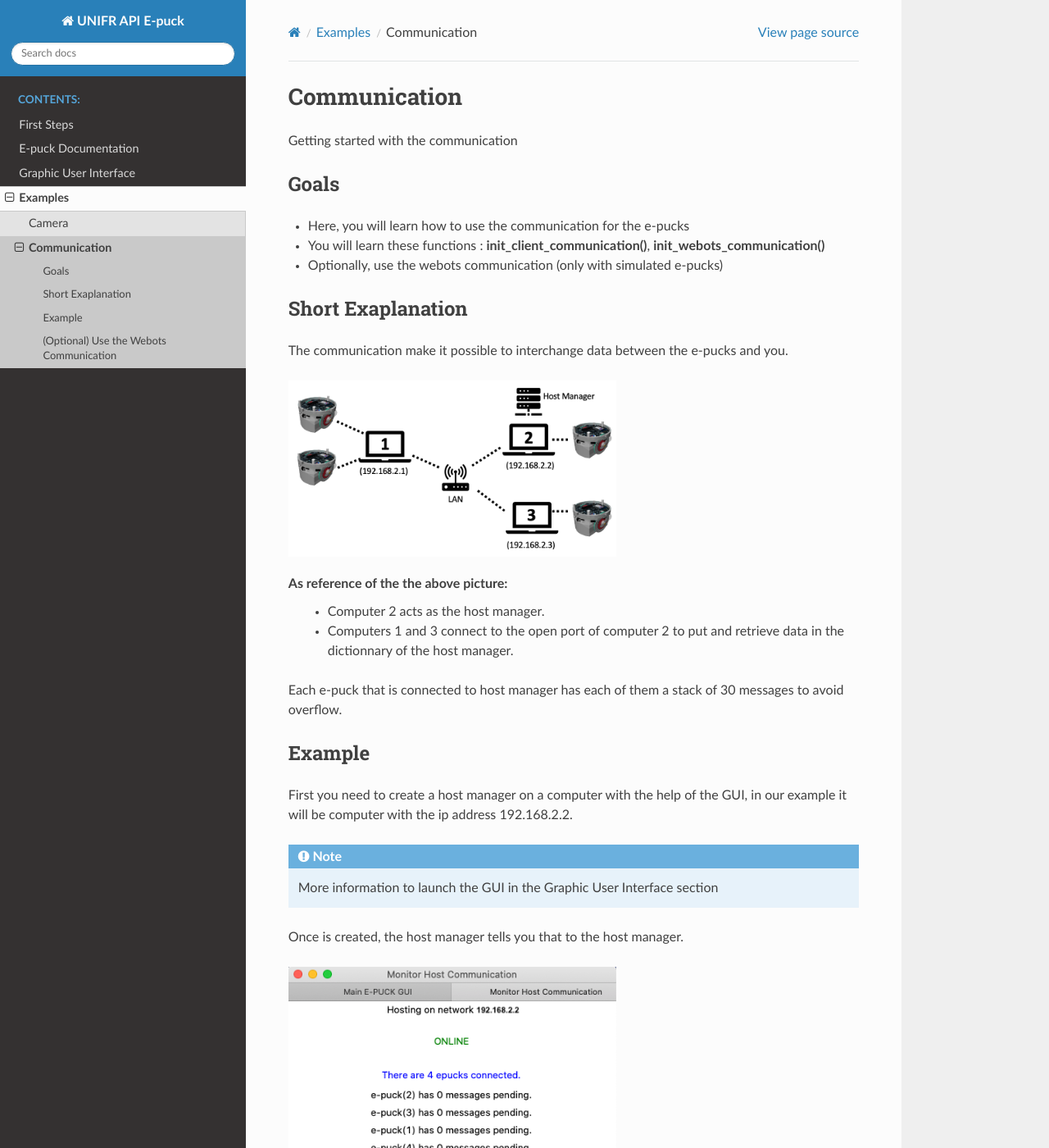
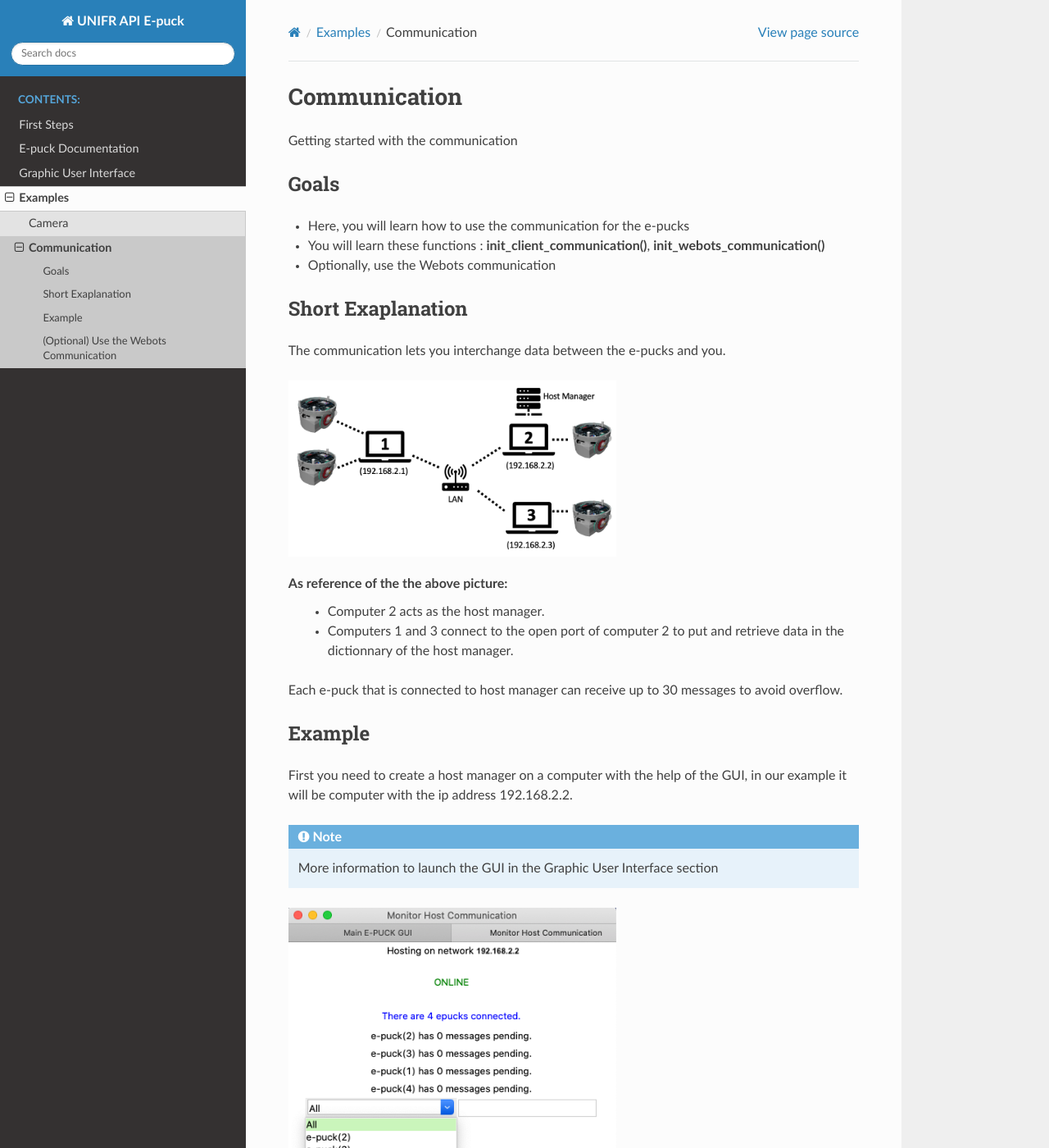
Before and after one commit to davidfrisch/UNIFR_API_EPUCK, a Sphinx documentation site: the page built from docs/examples/communication.rst, in a window 1280 px wide and 1400 px high. Shown: the whole window at 82% size. Built offline with Sphinx 7.4.7 and the Read the Docs theme 2.0.0, drawn with Linux system fonts in a browser that asks for light colours; some of the changed text lies outside the part shown.

Commit message:
update a bit the english

```diff
--- a/docs/examples/camera.rst
+++ b/docs/examples/camera.rst
@@ -45,9 +45,9 @@ See the code below:
 Take a Picture
 -----------------
 
-Use the function **take_picture()** to save the current image in your chosen directory when initiating the camera.
+Use the function **take_picture()** to save the current image.
 
-Each picture will automatically have a unique name file on a single run.
+Each picture will automatically have an unique name file on a single run.
 
 
 .. warning::
--- a/docs/examples/communication.rst
+++ b/docs/examples/communication.rst
@@ -8,12 +8,12 @@ Goals
 
 * Here, you will learn how to use the communication for the e-pucks
 * You will learn these functions : **init_client_communication()**, **init_webots_communication()**
-* Optionally, use the webots communication (only with simulated e-pucks)
+* Optionally, use the Webots communication
 
 Short Exaplanation
 -----------------------
 
-The communication make it possible to interchange data between the e-pucks and you.
+The communication lets you interchange data between the e-pucks and you.
 
 .. image:: ../res/LAN_communication.png
     :width: 400
@@ -24,7 +24,7 @@ As reference of the the above picture:
 
     * Computers 1 and 3 connect to the open port of computer 2 to put and retrieve data in the dictionnary of the host manager.
 
-Each e-puck that is connected to host manager has each of them a stack of 30 messages to avoid overflow.
+Each e-puck that is connected to host manager can receive up to 30 messages to avoid overflow.
 
 
 Example
@@ -35,14 +35,9 @@ First you need to create a host manager on a computer with the help of the GUI,
 .. note::
     More information to launch the GUI in the Graphic User Interface section
 
-
-Once is created, the host manager tells you that to the host manager.
-
 .. image:: ../res/gui_img_comm2.png
     :width: 400
     :alt: Picture of communication
-
-Robots will start to appear in the list when they are connected to the list.
 
 Secondly, you need to launch the robots and call **init_client_communication()** to connect to the host manager.
 
```
Also changed, not shown: other parts of docs/examples/camera.rst (+1 -1 lines), other parts of docs/examples/communication.rst (+1 -1 lines).
